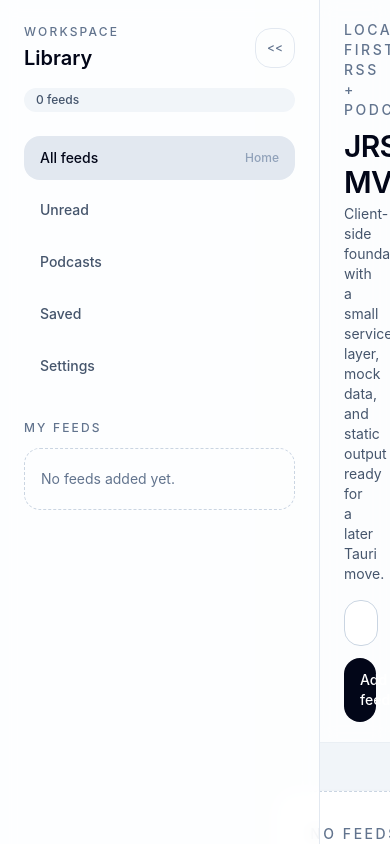
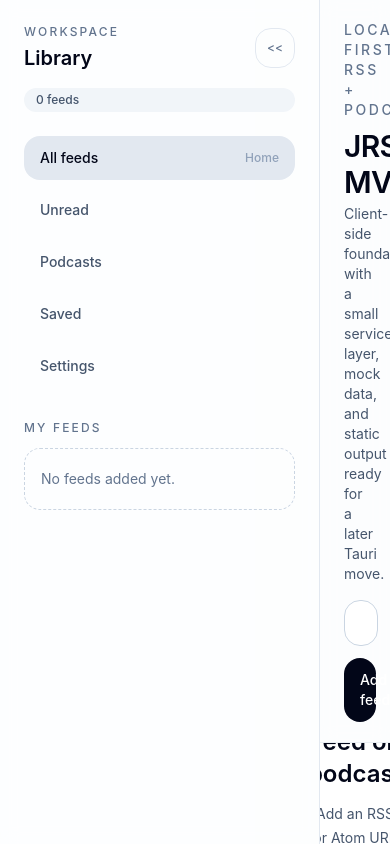
Before and after one commit to jascha030/JRSS, a SvelteKit app: page / in a window 390 px wide. Shown: the top 844 px of the page. Built offline with nearby package versions, Linux system fonts and the light colour scheme.

Commit message:
💄 Make the sidebar menu fixed opposed to content views

```diff
--- a/src/lib/components/FeedListView.svelte
+++ b/src/lib/components/FeedListView.svelte
@@ -50,7 +50,7 @@
 	}
 </script>
 
-<section class="flex-1 px-6 py-8 lg:px-8">
+<section class="flex h-full flex-1 flex-col overflow-y-auto px-6 py-8 lg:px-8">
 	<div class="mb-6 flex flex-col gap-3 md:flex-row md:items-end md:justify-between">
 		<div>
 			<p class="text-sm font-medium tracking-[0.18em] text-slate-500 uppercase dark:text-slate-400">
--- a/src/lib/components/Sidebar.svelte
+++ b/src/lib/components/Sidebar.svelte
@@ -36,7 +36,7 @@
 </script>
 
 <aside
-	class={`flex shrink-0 flex-col border-r border-slate-200 bg-white/85 p-4 backdrop-blur transition-[width,padding] duration-200 dark:border-slate-800 dark:bg-slate-950/85 ${collapsed ? 'w-20 px-3' : 'w-80 p-6'}`}
+	class={`flex h-full shrink-0 flex-col overflow-y-auto border-r border-slate-200 bg-white/85 p-4 backdrop-blur transition-[width,padding] duration-200 dark:border-slate-800 dark:bg-slate-950/85 ${collapsed ? 'w-20 px-3' : 'w-80 p-6'}`}
 >
 	<div class="flex items-center justify-between gap-3">
 		<div class="min-w-0 flex-1">
--- a/src/routes/+page.svelte
+++ b/src/routes/+page.svelte
@@ -74,8 +74,8 @@
 	/>
 </svelte:head>
 
-<div class="min-h-screen bg-slate-100/80 dark:bg-slate-950">
-	<div class="flex min-h-screen overflow-hidden">
+<div class="flex h-screen flex-col overflow-hidden bg-slate-100/80 dark:bg-slate-950">
+	<div class="flex min-h-0 flex-1 overflow-hidden">
 		<Sidebar
 			collapsed={isSidebarCollapsed}
 			feeds={$feeds}
@@ -90,7 +90,7 @@
 			}}
 		/>
 
-		<main class="flex min-w-0 flex-1 flex-col bg-slate-100/70 dark:bg-slate-950/70">
+		<main class="flex min-h-0 min-w-0 flex-1 flex-col bg-slate-100/70 dark:bg-slate-950/70">
 			<header
 				class="border-b border-slate-200/70 bg-white/80 px-6 py-5 backdrop-blur lg:px-8 dark:border-slate-800 dark:bg-slate-950/80"
 			>
@@ -142,7 +142,7 @@
 			</header>
 
 			{#if $feeds.length === 0}
-				<section class="flex flex-1 items-center justify-center px-6 py-12 lg:px-8">
+				<section class="flex flex-1 items-center justify-center overflow-y-auto px-6 py-12 lg:px-8">
 					<div
 						class="max-w-lg rounded-3xl border border-dashed border-slate-300 bg-white p-8 text-center shadow-sm dark:border-slate-800 dark:bg-slate-900"
 					>
@@ -161,7 +161,7 @@
 					</div>
 				</section>
 			{:else if $selectedSection === 'settings'}
-				<section class="flex-1 px-6 py-8 lg:px-8">
+				<section class="flex-1 overflow-y-auto px-6 py-8 lg:px-8">
 					<div
 						class="max-w-3xl rounded-3xl border border-slate-200 bg-white p-6 shadow-sm dark:border-slate-800 dark:bg-slate-900"
 					>
@@ -180,8 +180,10 @@
 					</div>
 				</section>
 			{:else}
-				<div class="flex min-h-0 flex-1">
-					<div class="min-w-0 flex-1 xl:border-r xl:border-slate-200 xl:dark:border-slate-800">
+				<div class="flex min-h-0 flex-1 overflow-hidden">
+					<div
+						class="min-h-0 min-w-0 flex-1 xl:border-r xl:border-slate-200 xl:dark:border-slate-800"
+					>
 						<FeedListView
 							feeds={$feeds}
 							isRefreshing={isSelectedFeedRefreshing}
@@ -195,7 +197,7 @@
 					</div>
 
 					<aside
-						class="hidden min-w-0 flex-1 flex-col justify-between bg-white/80 p-8 xl:flex dark:bg-slate-950/80"
+						class="hidden min-h-0 min-w-0 flex-1 flex-col justify-between overflow-y-auto bg-white/80 p-8 xl:flex dark:bg-slate-950/80"
 					>
 						<div>
 							<p
```
